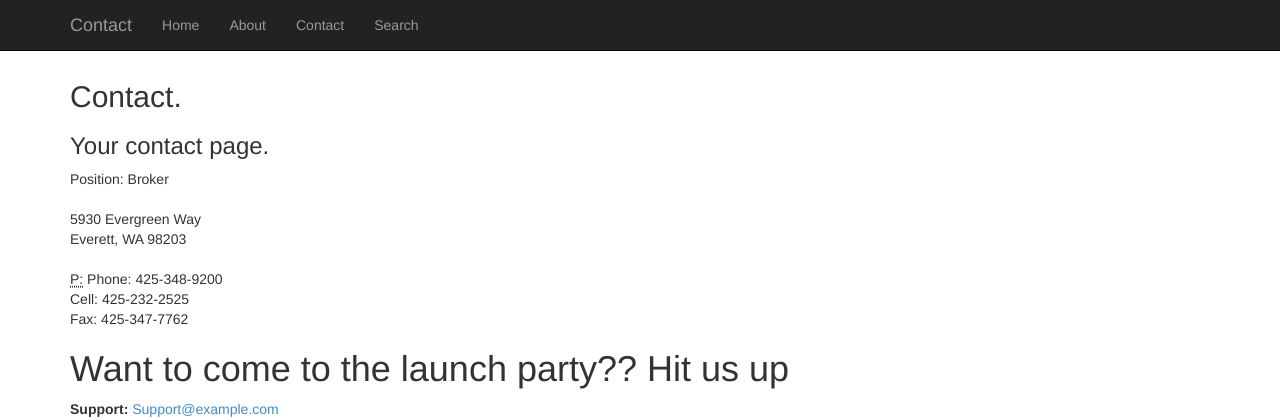
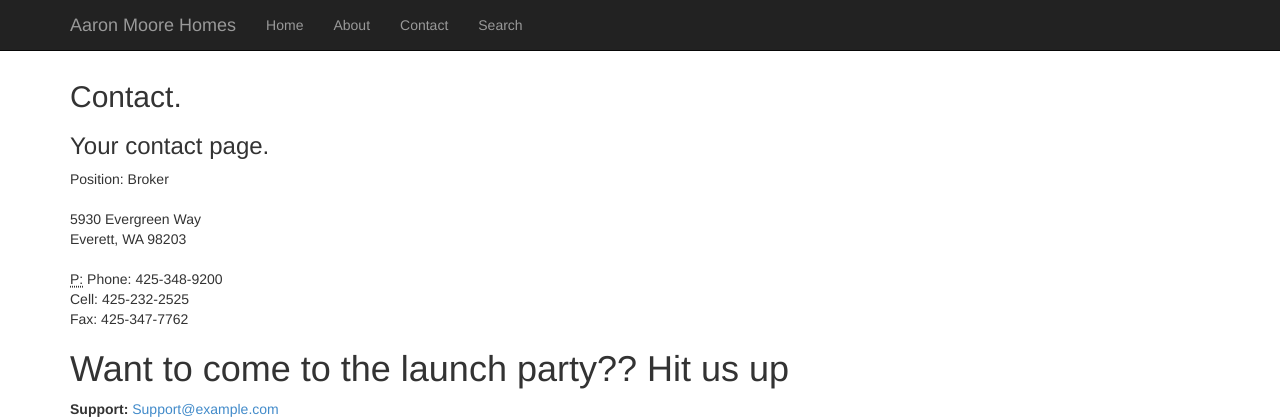
Before and after one commit to khammrich/aaron, a Flask app: page /contact in a window 1280 px wide. Shown: the top 420 px of the page. Run offline with Flask 2, Linux system fonts and the light colour scheme; some libraries are stand-ins or nearby versions.

Commit message:
Fixing Title

```diff
--- a/amh/templates/layout.html
+++ b/amh/templates/layout.html
@@ -18,7 +18,7 @@
                 <span class="icon-bar"></span>
                 <span class="icon-bar"></span>
             </button>
-            <a href="/" class="navbar-brand">{{ title }}</a>
+            <a href="/" class="navbar-brand">Aaron Moore Homes</a>
         </div>
         <div class="navbar-collapse collapse">
             <ul class="nav navbar-nav">
```
